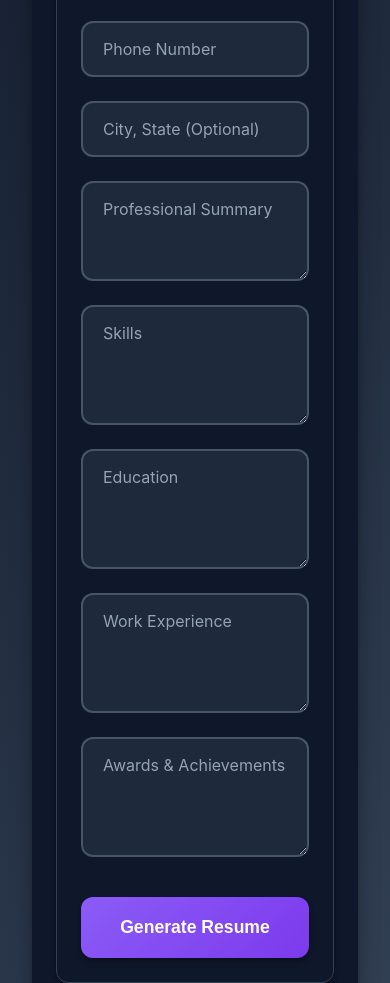
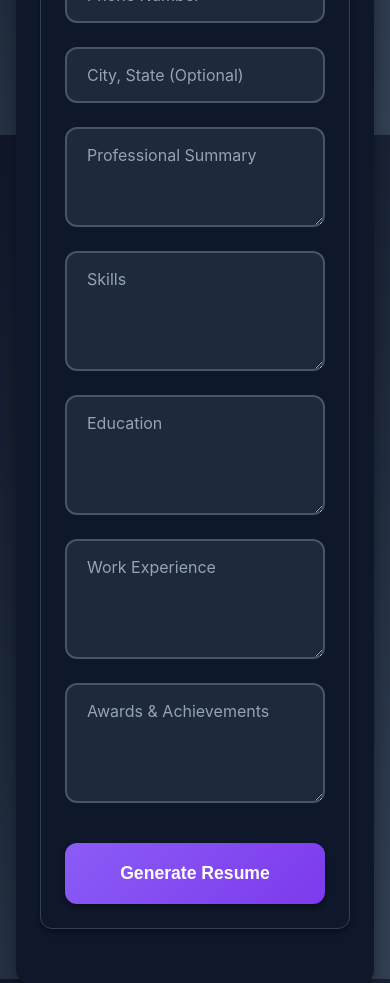
Before and after one commit to 0825eshaan/Resforge, a plain HTML site: page index.html in a window 390 px wide. Shown: the part 709-1692 px from the top of the page. Drawn offline with Linux system fonts and the light colour scheme.

Commit message:
Update styles.css

```diff
--- a/styles.css
+++ b/styles.css
@@ -29,6 +29,7 @@
   --transition: all 0.3s cubic-bezier(0.4, 0, 0.2, 1);
   --border-radius: 12px;
   --border-radius-lg: 16px;
+  --bg-gradient: linear-gradient(135deg, #0F172A 0%, #1E293B 50%, #334155 100%);
 }
 
 * {
@@ -37,9 +38,18 @@
   box-sizing: border-box;
 }
 
+/* Fix for consistent background during overscroll */
+html {
+  background: var(--bg-gradient);
+  background-attachment: fixed;
+  overscroll-behavior: contain;
+  scroll-behavior: smooth;
+}
+
 body {
   font-family: 'Inter', -apple-system, BlinkMacSystemFont, 'Segoe UI', Roboto, 'Helvetica Neue', Arial, sans-serif;
-  background: linear-gradient(135deg, #0F172A 0%, #1E293B 50%, #334155 100%);
+  background: var(--bg-gradient);
+  background-attachment: fixed;
   color: var(--dark);
   min-height: 100vh;
   line-height: 1.6;
@@ -47,6 +57,14 @@ body {
   font-feature-settings: 'kern' 1, 'liga' 1;
   -webkit-font-smoothing: antialiased;
   -moz-osx-font-smoothing: grayscale;
+
+  /* Ensure scrolling works properly */
+  overflow-x: hidden;
+  overflow-y: auto;
+
+  /* Prevent overscroll bounce and maintain background */
+  overscroll-behavior-y: contain;
+  overscroll-behavior-x: contain;
 }
 
 .container {
@@ -59,6 +77,9 @@ body {
   position: relative;
   overflow: hidden;
   backdrop-filter: blur(20px);
+
+  /* Ensure container doesn't interfere with scrolling */
+  min-height: auto;
 }
 
 .container::before {
@@ -434,8 +455,12 @@ textarea {
 
 /* Responsive design */
 @media (max-width: 768px) {
+  body {
+    padding: 1rem 0.5rem;
+  }
+
   .container {
-    margin: 1rem;
+    margin: 0.5rem;
   }
 
   .hero-section {
```
